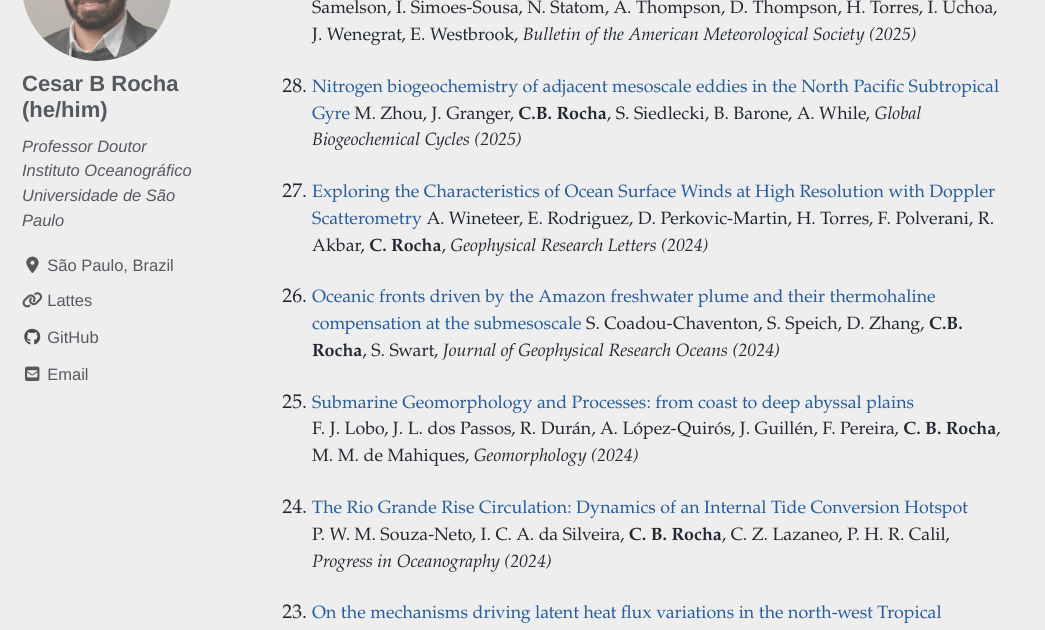
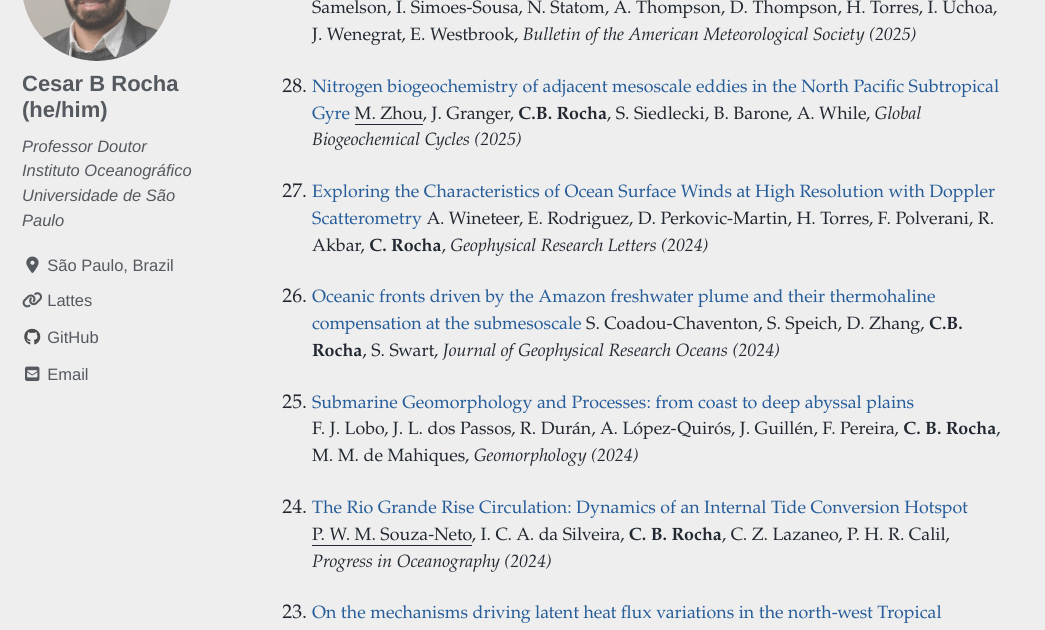
Before and after one commit to cesar-rocha/cesar-rocha.github.io, a Jekyll site: the page built from _pages/publications.md, in a window 1280 px wide and 900 px high, scrolled down 1521 px. Shown: the part 154-784 px from the top of the window, without its empty margins (0-1045 px from the left). Built offline with Jekyll 4.4.1, drawn with Linux system fonts in a browser that asks for light colours; cached includes are drawn as plain includes; nearby versions of some CDN libraries.

Commit message:
identify students

```diff
--- a/_pages/publications.md
+++ b/_pages/publications.md
@@ -12,13 +12,12 @@ header:
 
 <!-- 0. [Acoustic Doppler Current Profiler Measurements from Saildrones, with Applications to
 Submesoscale Studies][s12]
-   P. K. Bhuyan, **C. B. Rocha**, L. Romero, J. T. Farrar *
+   <u>P. K. Bhuyan</u>, **C. B. Rocha**, L. Romero, J. T. Farrar *
 Journal of Atmospheric and Oceanic Technology (submitted)* -->
 
 <!-- 0. [Grain Size Response to Hydrodynamics in the Continental Slope of Santos Basin, Southwestern Atlantic Margin][s11]
     M. M. Mahiques, **C. B. Rocha**, P. A. L. Ferreira, S. C. Goya, L. S. Nunes, R. C. L. Figueira, *
 International Journal of Sediment Research (submitted)* -->
-
 
 <!-- 0. [Integrating Global Ocean Profiles Data and Altimetry-Derived Eddies][s9]
     I. Simões-Sousa, C. Rocha, A. Tandon, A. Schmidt, *
@@ -32,7 +31,7 @@ Journal of Physical Oceanography (submitted)* -->
     D. Napolitano, J. Gula, S. Coadou-Chaventon, S. Speich, J. McWilliams, **C. Rocha**, D. Zhang, X. Carton, *Journal of Geophysical Research Oceans (submitted)* -->
 
 <!-- 0. [Temporal trends and causes of deoxygenation in the northwest Atlantic shelf ][s2]
-   H. Nguyen, S. Siedlecki, **C. B. Rocha**, Z. Chen, E. Curchitser, *Journal of Geophysical Research Oceans (submitted)* -->
+   <u>H. Nguyen</u>, S. Siedlecki, **C. B. Rocha**, Z. Chen, E. Curchitser, *Journal of Geophysical Research Oceans (submitted)* -->
 
 <!-- 0. [Nusselt Number Scaling in Horizontal Convection: Boundary Conditions and Dimensionality][s1]
    N. Constantinou, **C. B. Rocha**, S. G. Llewellyn Smith, & W. R. Young, *Journal of Fluid Mechanics (submitted)*
@@ -52,7 +51,7 @@ Marine Pollution Bulletin (2025)
      *Bulletin of the American Meteorological Society (2025)*
 
 0. [Nitrogen biogeochemistry of adjacent mesoscale eddies in the North Pacific Subtropical Gyre][28]
-    M. Zhou, J. Granger, **C.B. Rocha**, S. Siedlecki, B. Barone, A. While, *Global Biogeochemical Cycles (2025)*
+    <u>M. Zhou</u>, J. Granger, **C.B. Rocha**, S. Siedlecki, B. Barone, A. While, *Global Biogeochemical Cycles (2025)*
 
 
 0. [Exploring the Characteristics of Ocean Surface Winds at High Resolution with Doppler Scatterometry][27]
@@ -65,7 +64,7 @@ Marine Pollution Bulletin (2025)
    F. J. Lobo, J. L. dos Passos, R. Durán, A. López-Quirós, J. Guillén, F. Pereira, **C. B. Rocha**, M. M. de Mahiques, *Geomorphology (2024)*
 
 0. [The Rio Grande Rise Circulation: Dynamics of an Internal Tide Conversion Hotspot][24]
-   P. W. M. Souza-Neto, I. C. A. da Silveira, **C. B. Rocha**, C. Z. Lazaneo, P. H. R. Calil, *Progress in Oceanography (2024)*
+   <u>P. W. M. Souza-Neto</u>, I. C. A. da Silveira, **C. B. Rocha**, C. Z. Lazaneo, P. H. R. Calil, *Progress in Oceanography (2024)*
 
 0. [On the mechanisms driving latent heat flux variations in the north-west Tropical Atlantic][23]
    P. Fernández, S. Speich, D. Lange-Vega, J. Karstensen, D. Zhang, **C. B. Rocha**, *Journal of Geophysical Research Oceans (2024)*
```
